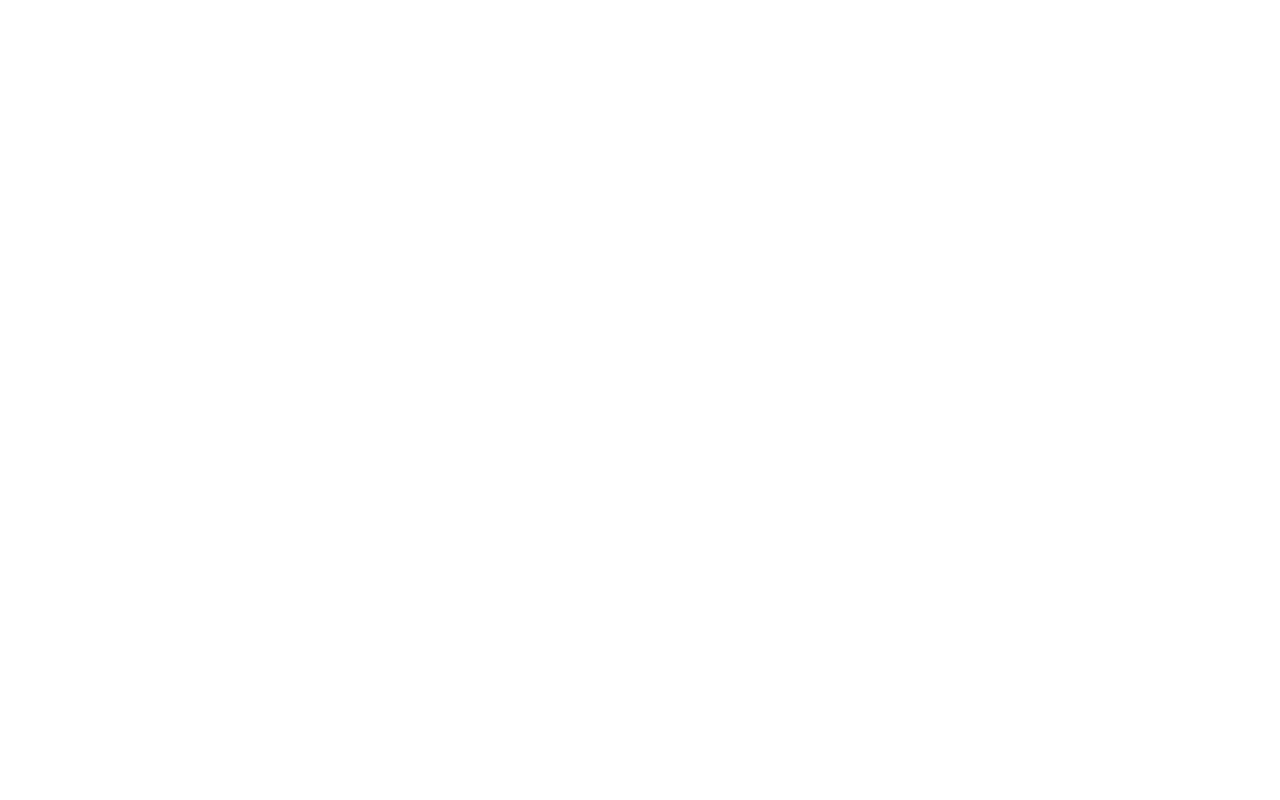
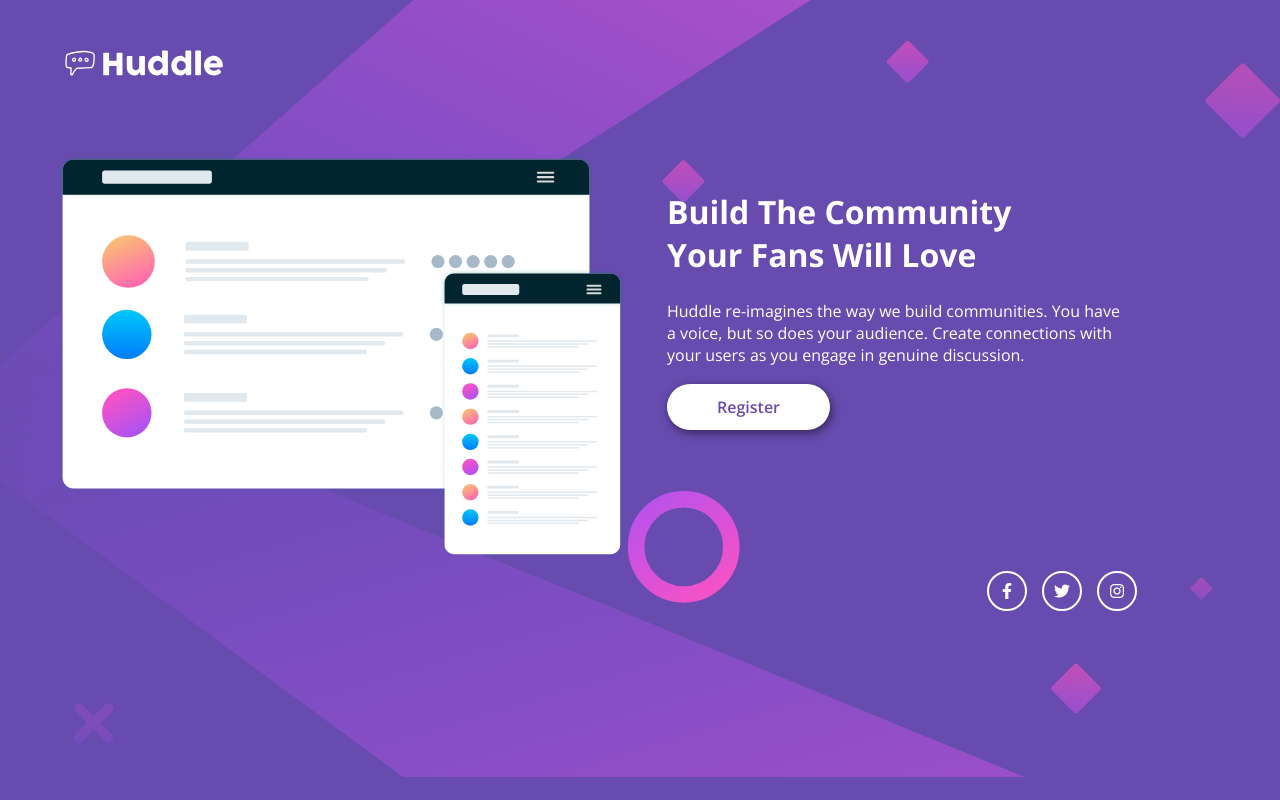
Before and after one commit to bergerlima/Quest_HTML-CSS-Avancado, a plain HTML site: page index.html in a window 1280 px wide. Drawn offline with nearby package versions, Linux system fonts and the light colour scheme.

Commit message:
HTML elements defined and desktop mode styling finalized

```diff
--- a/index.html
+++ b/index.html
@@ -19,12 +19,36 @@
     <link rel="stylesheet" href="https://cdnjs.cloudflare.com/ajax/libs/font-awesome/5.15.4/css/all.min.css" />
 
     <title>Frontend Mentor | Huddle landing page with single introductory section</title>
-    </style>
+
 </head>
 <body>
-  <header></header>
-  <main></main>
-  <footer></footer>
+  <div class="container">
+    <header>
+      <img src="./src/images/logo.svg" alt="huddle logo" class="logo">
+    </header>
+
+    <main>
+      <img class="mockups" src="./src/images/illustration-mockups.svg" alt="illustration mockups">
+
+      <div class="info">
+        <h1 class="title">Build The Community Your Fans Will Love</h1>
+        <p class="text">Huddle re-imagines the way we build communities. You have a voice, but so does your audience. Create connections with your users as you engage in genuine discussion.</p>
+        <a href="#" class="button">Register</a>
+      </div>
+    </main>
+
+    <footer>
+      <a href="#" class="social">
+        <i class="fab fa-facebook-f"></i>
+      </a>
+      <a href="#" class="social">
+        <i class="fab fa-twitter"></i>
+      </a>
+      <a href="#" class="social">
+        <i class="fab fa-instagram"></i>
+      </a>
+    </footer>
+  </div>
 
 </body>
 </html>
--- a/src/css/estilos.css
+++ b/src/css/estilos.css
@@ -0,0 +1,99 @@
+:root{
+    --bg-color: hsl(257, 40%, 49%);
+    --hover-color: hsl(300, 69%, 71%);
+}
+
+body{
+    background-color: var(--bg-color);
+    background-image: url(../images/bg-desktop.svg);
+    background-size: cover;
+    background-repeat: no-repeat;
+
+    font-family: 'Open Sans', 'Poppins', sans-serif;
+    color: white;
+}
+
+.container{
+    padding: 42px 57px;
+}
+
+header .logo{
+    max-width: 170px;
+}
+
+main{
+    display: flex;
+    margin-top: 65px;
+    gap: 42px;
+}
+
+main .mockups{
+    max-width: 568px;
+}
+
+main .info{
+    margin-top: 36px;
+}
+
+main .info .title{
+    max-width: 400px;
+}
+
+main .info .text{
+    margin-top: 24px;
+    max-width: 460px;
+}
+
+main .info .button{
+    display: inline-block;
+    margin-top: 18px;
+    padding: 12px 50px;
+    background-color: white;
+    border-radius: 30px;
+    box-shadow: 2px 3px 10px rgba(0, 0, 0, 0.5);
+    transition: 0.25s;
+
+    color: var(--bg-color);
+    font-weight: 600;
+}
+
+main .info .button:hover{
+    background-color: var(--hover-color);
+    color: white;
+}
+
+footer{
+    max-width: 1080px;
+
+    display: flex;
+    justify-content: flex-end;
+    margin-top: 12px;
+    gap: 15px;
+}
+
+footer .social{
+    color: white;
+    transition: 0.25s;
+}
+
+footer .social:hover{
+    color: var(--hover-color);
+}
+
+footer .social .fa-facebook-f{
+    border: 2px solid;
+    padding: 10px 13px;
+    border-radius: 50%;
+}
+
+footer .fa-twitter{
+    border: 2px solid;
+    padding: 10px 10px;
+    border-radius: 50%;
+}
+
+footer .fa-instagram{
+    border: 2px solid;
+    padding: 10px 11px;
+    border-radius: 50%;
+}
--- a/src/css/reset.css
+++ b/src/css/reset.css
@@ -3,3 +3,7 @@
   padding: 0;
   box-sizing: border-box;
 }
+
+a{
+  text-decoration: none;
+}
```
